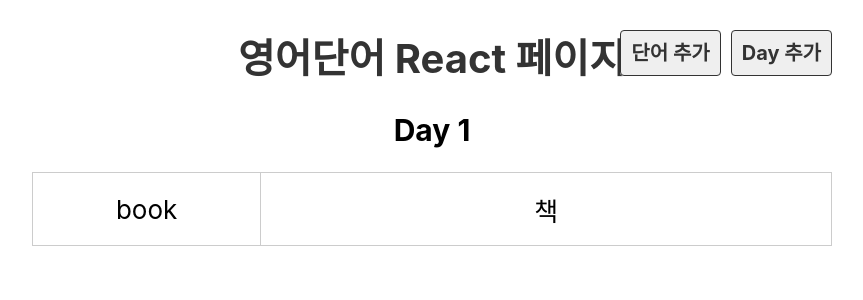
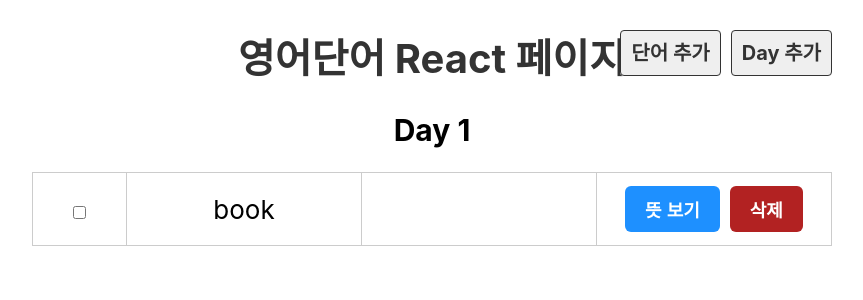
Before and after one commit to JunhoYoon95/Ruby-on-React, a React (Create React App) app: page /day/1 in a window 1280 px wide. Shown: the top 300 px of the page, without its empty margins (208-1071 px from the left). Built offline with nearby package versions, Linux system fonts and the light colour scheme.

Commit message:
체크박스를 두어서 체크시 다 했다고 표시가 되도록, 단어에 대해서 뜯 보기 안보기 기능으로 가리는 기능도 넣었습니다

```diff
--- a/src/components/Day.js
+++ b/src/components/Day.js
@@ -1,5 +1,6 @@
 import { useParams } from "react-router";
 import dummy from "../db/data.json"
+import Word from "./Word";
 export default function Day() {
     // const day = useParams().day;  이렇게 해도 무방하니까 안헷갈리게 이렇게 하는게 좋을 듯 싶은디
     const { day }  = useParams();
@@ -12,10 +13,7 @@
     <table>
         <tbody>
             {wordList.map(word => (
-                <tr key={word.id}>
-                    <td>{word.eng} </td>
-                    <td>{word.kor} </td>
-                </tr>
+                <Word word={word} key={word.id}/>
             ))}
         </tbody>
     </table>
--- /dev/null
+++ b/src/components/Word.js
@@ -0,0 +1,39 @@
+import { useState } from "react"
+
+export default function Word({ word }) {
+    const [isShow, setIsShow] = useState(false);
+    const [isDone, setIsDone] = useState(word.isDone);
+    function toggleShow() {
+        setIsShow(!isShow)
+    }
+    function toggleDone() {
+        setIsDone(!isDone)
+    }
+    return (
+        <tr className={isDone ? "off" : ""}>
+            <td>
+                <input type="checkbox" checked={isDone} onChange={toggleDone}/>
+            </td>
+            <td>{word.eng} </td>
+            <td>{isShow && word.kor} </td>
+            <td>
+                <button onClick={toggleShow}>뜻 {isShow ? '숨기기 ' : '보기'} </button>
+                <button className="btn_del">삭제 </button>
+            </td>
+        </tr>
+    )
+    // npm install -g json-server 을 통해 여기서 더미 데이터로 확인을 해볼 수 있는 json 서버를 설치를 했고
+    // json-server --watch ./src/db/data.json --port 3001 을 통해서 3000번은 지금 react 띄우고 있으니, 3001번에다가 json-server db연결을 시켜 띄운다.
+    // http://localhost:3001/words?day=1 이렇게 하면 1일치에 해당하는 단어들만 가져오는 형태를 띄게 되겠지
+
+    /**
+     *
+     * REST API
+     *
+     * Create : POST
+     * Read : GET
+     * Update : PUT
+     * Delete : DELETE
+     *
+     */
+}
```
